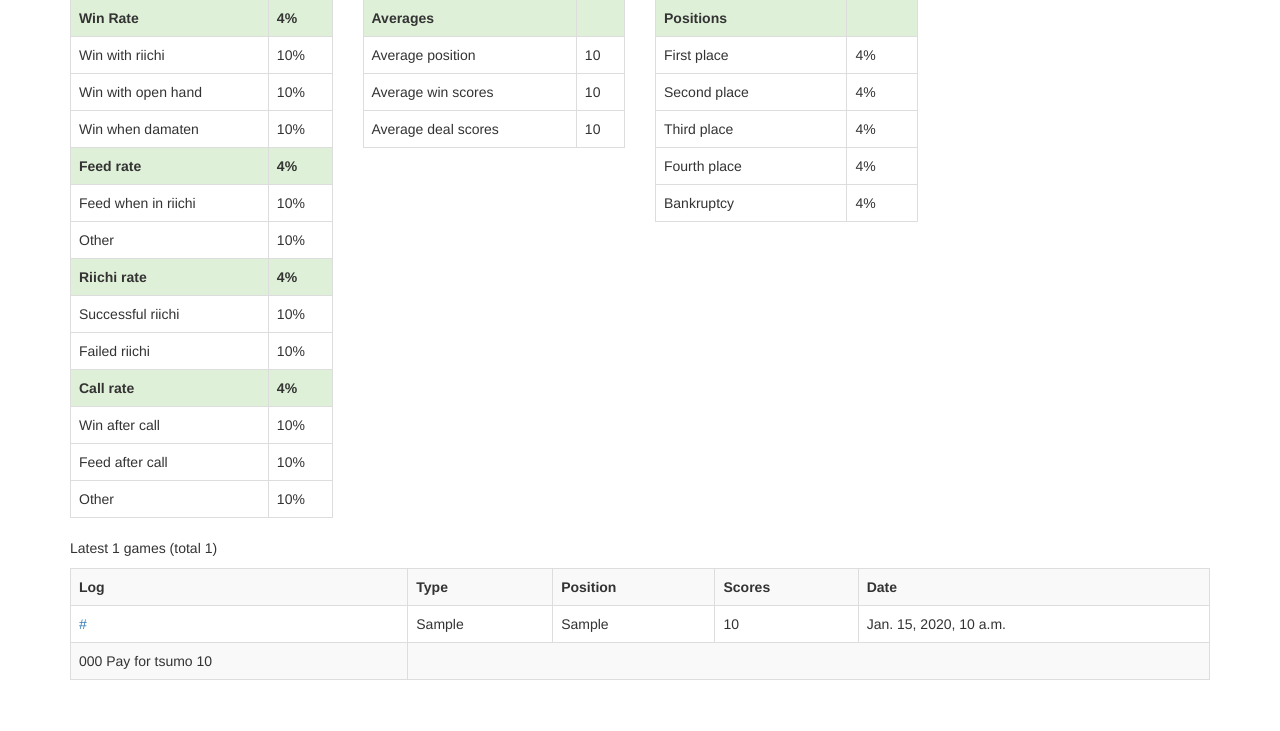
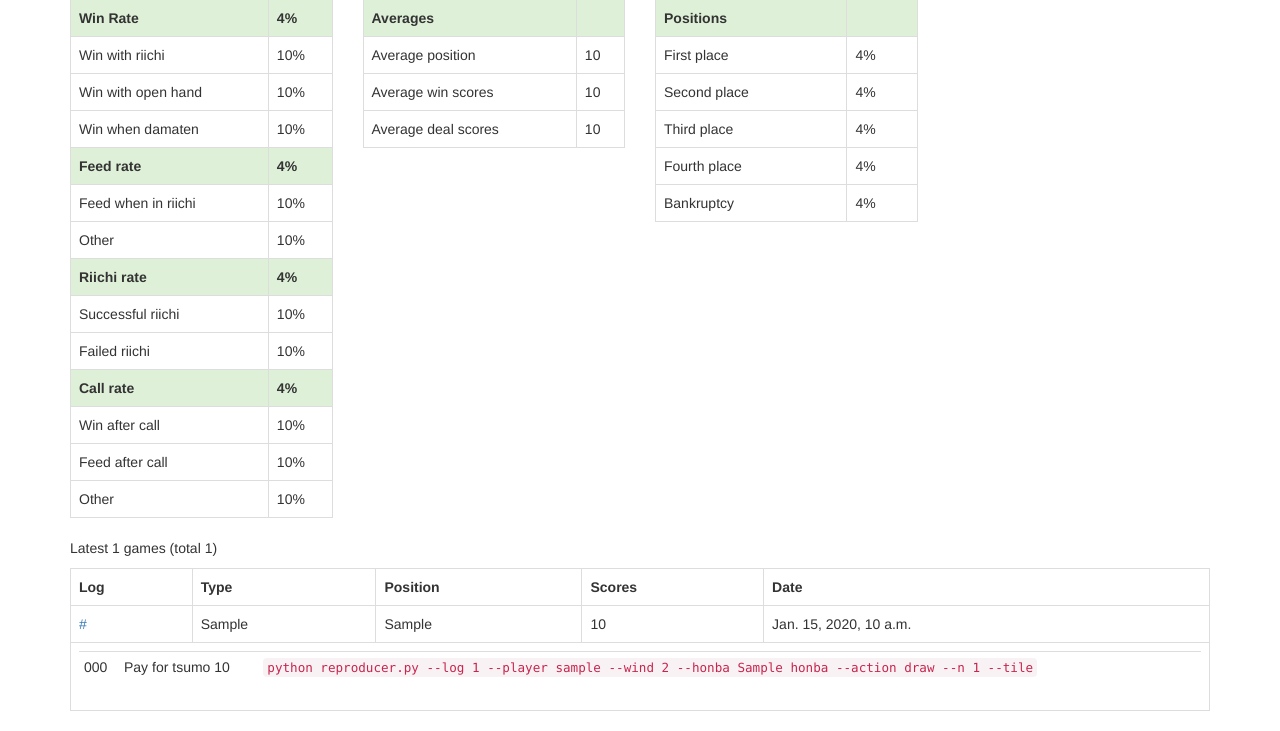
Before and after one commit to MahjongRepository/mahjong-stat, a Django app: template project/website/templates/website/player_statistics.html in a window 1280 px wide. Shown: the part 127-858 px from the top of the page. Before the commit the page ends 807 px from the top, so only its background shows below. Run offline with Django 3.2, Linux system fonts and the light colour scheme; the template is opened without the code that fills it: most values are stand-ins (such as "Sample title", 1, 10 or a date in 2020); some libraries are stand-ins or nearby versions.

Commit message:
Add round reproducer command to the results page

```diff
--- a/project/website/templates/website/player_statistics.html
+++ b/project/website/templates/website/player_statistics.html
@@ -120,7 +120,7 @@
 
         <div class="col-lg-12">
             <p>Latest {{ games|length }} games (total {{ total_games|intcomma }})</p>
-            <table class="table table-bordered table-striped">
+            <table class="table table-bordered">
                 <tr>
                     <th>Log</th>
                     <th>Type</th>
@@ -141,10 +141,14 @@
                         <td>{{ game.game_date }}</td>
                     </tr>
                     <tr>
+                        <td colspan="5">
+                            <table class="table table-hover table-condensed">
+                                {% for round in game.rounds.all %}
+                                    <tr>
+                                        <td style="width: 40px">
+                                            {{ round.round_number_display }}
+                                        </td>
                                         <td>
-                            {% for round in game.rounds.all %}
-                                {{ round.round_number_display }}
-
                                             {% if round.is_riichi %}
                                                 Riichi,
                                                 {% if not round.is_win %}
@@ -175,11 +179,16 @@
                                             {% if round.is_damaten %}
                                                 <span class="label label-success">damaten</span>
                                             {% endif %}
-
-                                <br>
+                                        </td>
+                                        <td>
+                                            <code>
+                                                python reproducer.py --log {{ game.external_id }} --player {{ game.player.username }} --wind {{ round.round_number|add:1 }} --honba {{ round.honba }} --action draw --n 1 --tile
+                                            </code>
+                                        </td>
+                                    </tr>
                                 {% endfor %}
+                            </table>
                         </td>
-                        <td colspan="4"></td>
                     </tr>
                 {% endfor %}
             </table>
```
Lines whose indentation alone changed are shown as unchanged.
